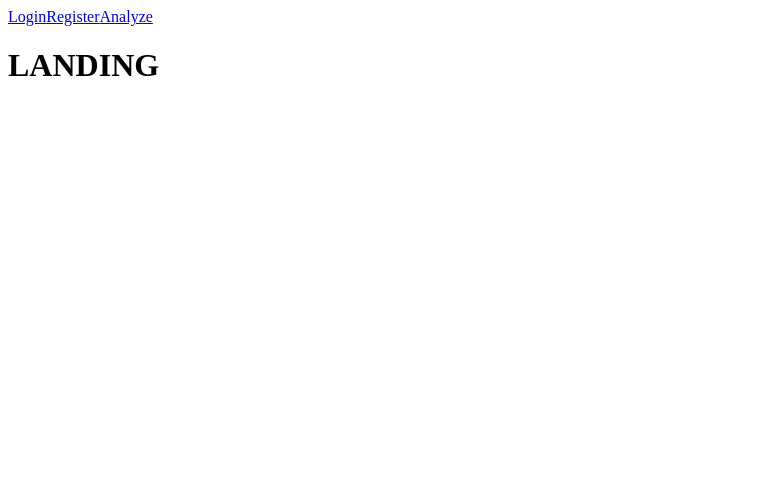
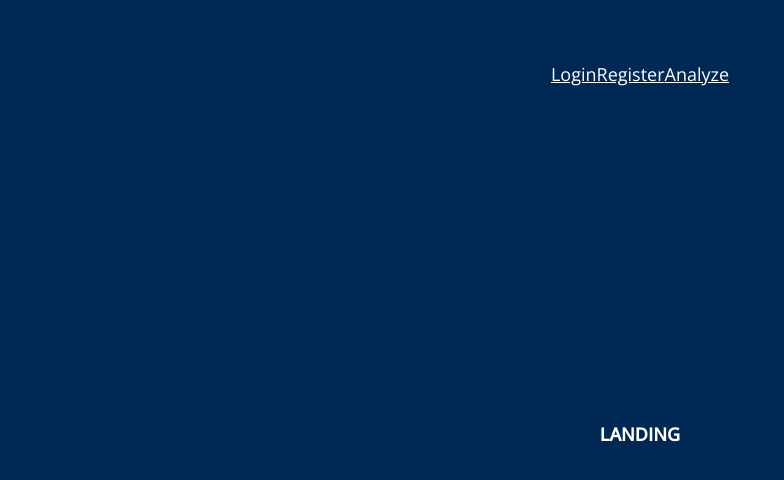
Before and after one commit to NLie2/stock_portfolio_analyzer, a React (Create React App) app in the folder client/: page / in a window 1280 px wide. Shown: the top 480 px of the page, without its empty margins (0-784 px from the left). Built offline with nearby package versions, Linux system fonts and the light colour scheme.

Commit message:
add styling for main component

```diff
--- a/client/src/App.js
+++ b/client/src/App.js
@@ -21,14 +21,15 @@ export default function App() {
   const [ userName, setUserName ] = useState()
   return (
     <>
-
       <BrowserRouter>
+        <nav>
           <NavBar
             user={user}
             userName={userName}
           />
+        </nav>
+        <main>
           <Routes>
-
             <Route path='/' element= {<Landing />} />
             <Route path='/login/' element= {<Login
               user={user}
@@ -44,6 +45,7 @@ export default function App() {
             <Route path='/analyze/:userid/' element= {<AnalyzerUser /> } />
 
           </Routes>
+        </main>
       </BrowserRouter>
     </>
   )
--- a/client/src/components/LineChart.js
+++ b/client/src/components/LineChart.js
@@ -6,12 +6,12 @@ export default function LineChart( { chartLabels, chartData, graphLabel, color }
 
   const data = {
     labels: chartLabels,
-    // datasets is an array of objects where each object represents a set of data to display corresponding to the labels above. for brevity, we'll keep it at one object
+
     datasets: [
       {
         label: graphLabel,
         data: chartData,
-        // you can set indiviual colors for each bar
+
         backgroundColor: [
           'rgba(255,165,0, 1)',
           'rgba(255,165,0, 1)',
--- a/client/src/styles/main.scss
+++ b/client/src/styles/main.scss
@@ -1,3 +1,34 @@
+@import url('https://fonts.googleapis.com/css2?family=Open+Sans:ital,wght@0,300;0,400;0,500;1,300&display=swap');
+
 * {
   box-sizing: border-box;
+  background-color: #002855;
+  color: white;
+  font-family: 'Open Sans', sans-serif;
+  font-size: large;
 }
+
+#root{
+  display:flex;
+  flex-direction: column;
+  justify-content: space-between;
+  align-items: center;
+
+  padding: 3rem;
+  height: 100vh;
+}
+
+nav {
+  display:flex;
+  justify-content: space-around;
+}
+
+
+main {
+  height: 80vh;
+  width: 80vw;
+  display:flex;
+  flex-direction: column;
+  justify-content: center;
+  align-items: center;
+}
```
Lines whose indentation alone changed are shown as unchanged.
